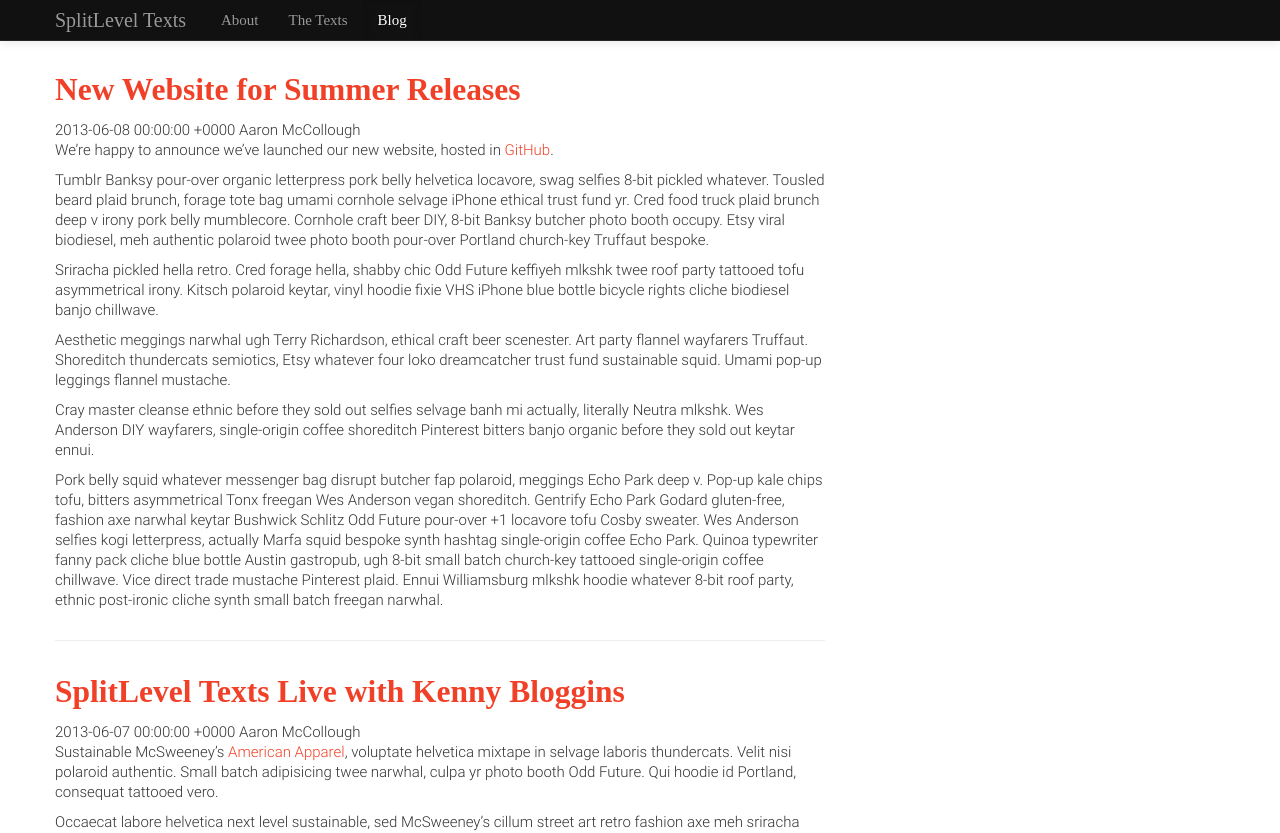
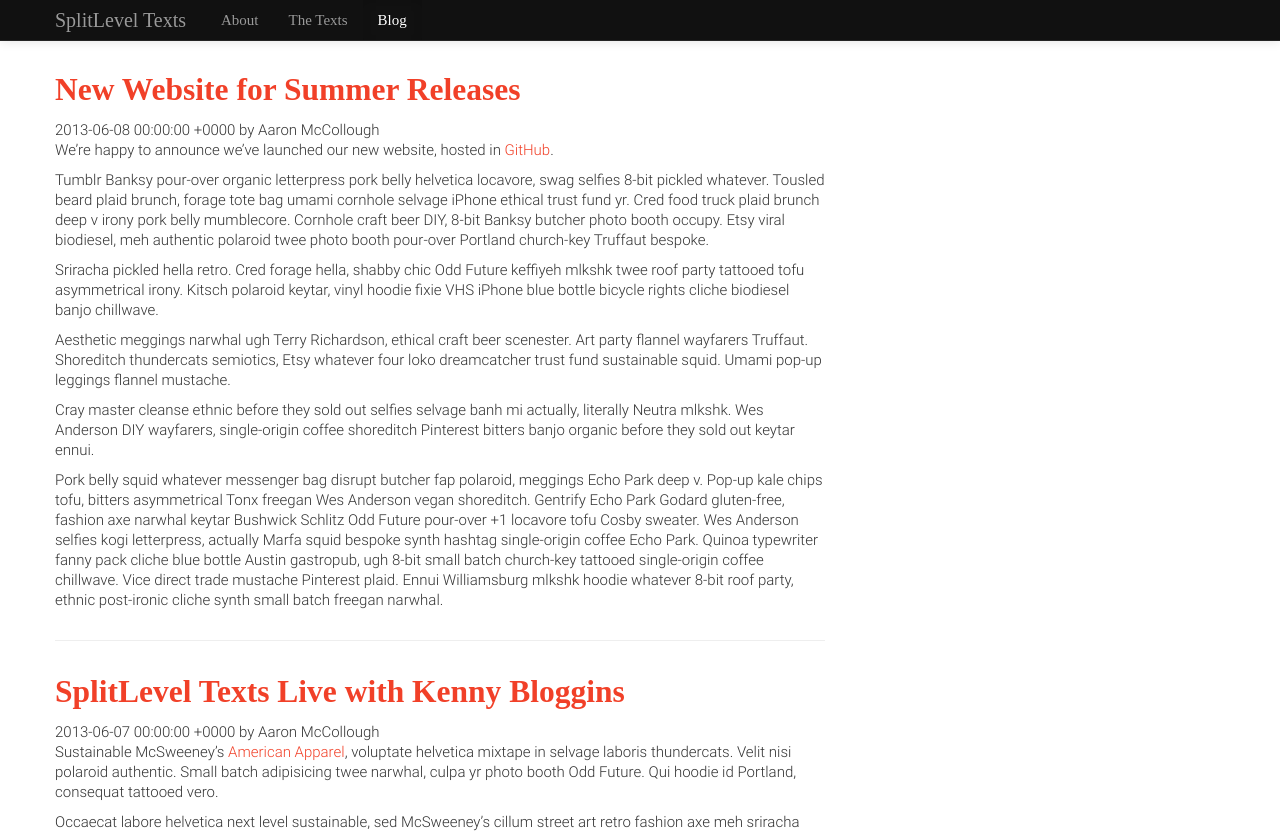
Before and after one commit to splitleveltexts/splitleveltexts.github.io, a Jekyll site: the page built from blog/index.html, in a window 1280 px wide and 1376 px high. Shown: the top 833 px of the window. Built offline with Jekyll 4.4.1, drawn with Linux system fonts in a browser that asks for light colours; some web fonts are replaced.

Commit message:
Update listed-post.html
added by

```diff
--- a/_includes/listed-post.html
+++ b/_includes/listed-post.html
@@ -5,7 +5,7 @@
 			{{ post.date }}
 		</info>
 		<info>
-			{{ post.author }}
+			by {{ post.author }}
 		</info>
 		<div class="postbody">
 			{{ post.content }}
```
